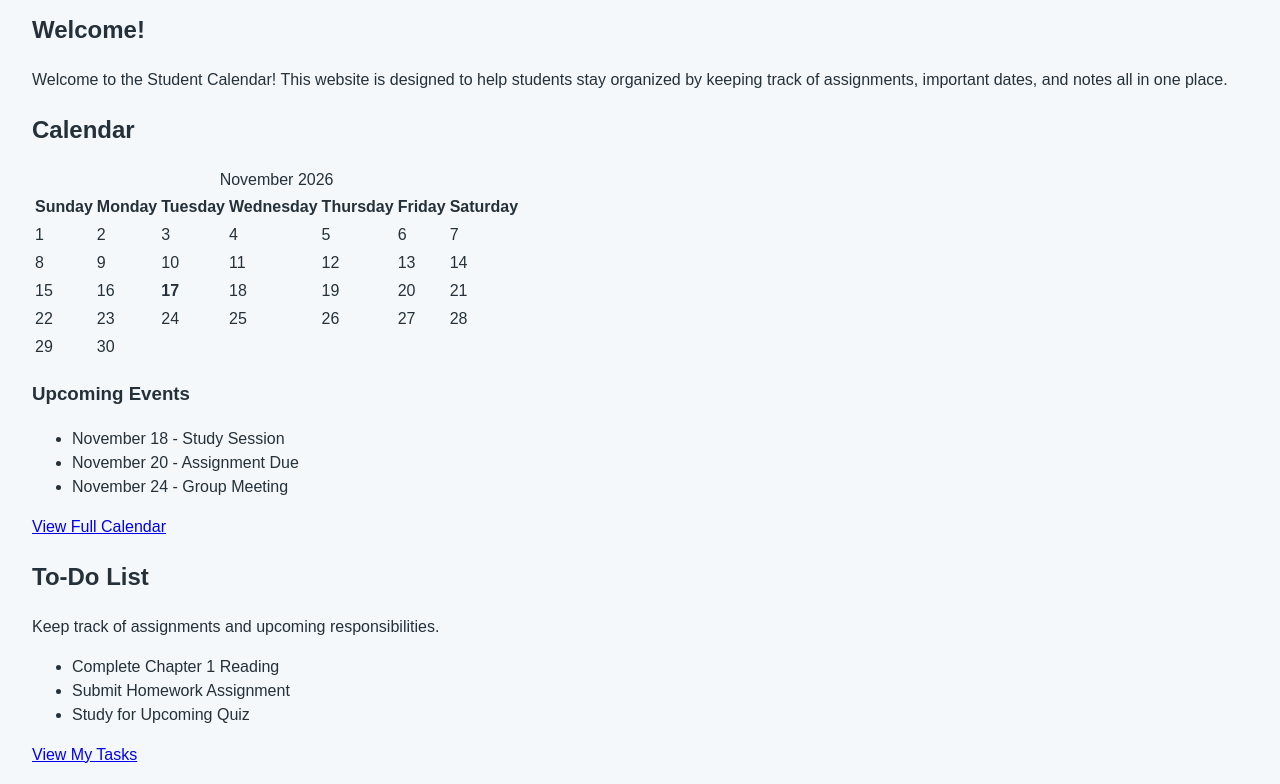
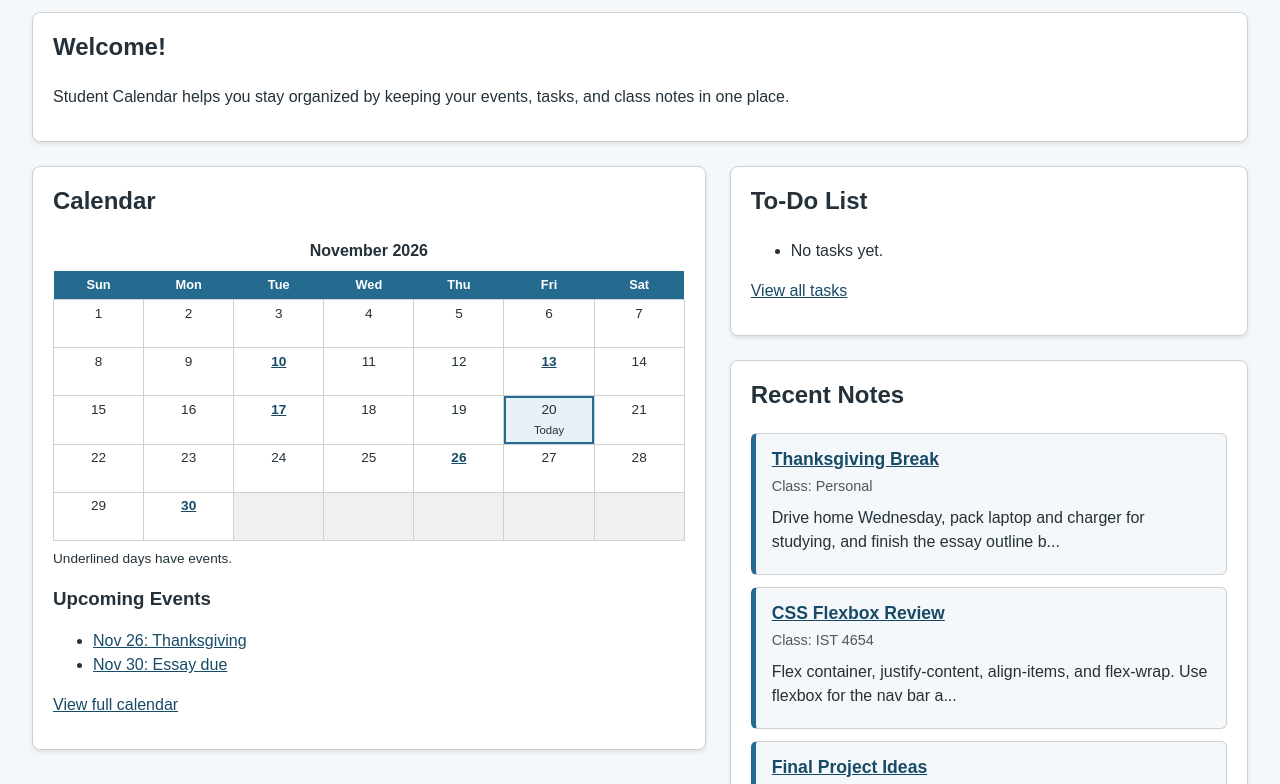
Before and after one commit to briannapinson/studentCalendar, a plain HTML site: page index.html in a window 1280 px wide. Shown: the part 170-954 px from the top of the page. Drawn offline with Linux system fonts and the light colour scheme.

Commit message:
MODIFIED HOME PAGE FOR JAVASCRIPT FUNCTION

```diff
--- /dev/null
+++ b/home.js
@@ -0,0 +1,242 @@
+/* home.js - mini calendar, upcoming events, task preview, recent notes.
+   Reads the same localStorage keys the other pages save to. */
+
+const EVENTS_KEY = "calendarEvents";
+const NOTES_KEY = "notes";
+const TODOS_KEY = "todos";
+const MONTH_NAMES = [
+  "January", "February", "March", "April", "May", "June",
+  "July", "August", "September", "October", "November", "December"
+];
+
+// Keep these sample lists identical to the ones in calendar.js and notes.js
+const sampleEvents = [
+  { name: "Quiz: IST 4654", priority: "Medium", date: "2026-11-10", location: "", description: "" },
+  { name: "Wireframes due", priority: "High", date: "2026-11-13", location: "", description: "" },
+  { name: "Group meeting", priority: "Medium", date: "2026-11-17", location: "", description: "" },
+  { name: "Thanksgiving", priority: "Low", date: "2026-11-26", location: "", description: "" },
+  { name: "Essay due", priority: "High", date: "2026-11-30", location: "", description: "" }
+];
+
+const sampleNotes = [
+  {
+    id: 1,
+    title: "Final Project Ideas",
+    course: "IST 4654",
+    body: "Student calendar with notes, to-do, and calendar pages. Use a shared nav bar, one stylesheet, and sample data for the demo."
+  },
+  {
+    id: 2,
+    title: "CSS Flexbox Review",
+    course: "IST 4654",
+    body: "Flex container, justify-content, align-items, and flex-wrap. Use flexbox for the nav bar and grid for the note cards."
+  },
+  {
+    id: 3,
+    title: "Thanksgiving Break",
+    course: "Personal",
+    body: "Drive home Wednesday, pack laptop and charger for studying, and finish the essay outline before leaving."
+  }
+];
+
+const today = new Date();
+
+/* ---------- Helpers ---------- */
+function readList(key, fallback) {
+  try {
+    const saved = localStorage.getItem(key);
+    if (saved !== null) {
+      return JSON.parse(saved);
+    }
+  } catch (error) {
+    console.error("Could not read " + key + ":", error);
+  }
+  return fallback;
+}
+
+function pad(number) {
+  return String(number).padStart(2, "0");
+}
+
+function dateKey(year, month, day) {
+  return year + "-" + pad(month + 1) + "-" + pad(day);
+}
+
+function shortDate(key) {
+  const parts = key.split("-");
+  return MONTH_NAMES[Number(parts[1]) - 1].slice(0, 3) + " " + Number(parts[2]);
+}
+
+function addEmptyMessage(list, text) {
+  const item = document.createElement("li");
+  item.textContent = text;
+  list.appendChild(item);
+}
+
+const events = readList(EVENTS_KEY, sampleEvents.slice());
+const notes = readList(NOTES_KEY, sampleNotes.slice());
+const todos = readList(TODOS_KEY, []);
+
+/* ---------- Mini calendar ---------- */
+function renderMiniCalendar() {
+  const year = today.getFullYear();
+  const month = today.getMonth();
+  const title = MONTH_NAMES[month] + " " + year;
+  const body = document.getElementById("home-calendar-body");
+  const todayKey = dateKey(year, month, today.getDate());
+
+  document.getElementById("home-calendar-caption").textContent = title;
+  body.innerHTML = "";
+
+  const firstDay = new Date(year, month, 1).getDay();
+  const daysInMonth = new Date(year, month + 1, 0).getDate();
+  let day = 1;
+
+  for (let week = 0; week < 6 && day <= daysInMonth; week++) {
+    const row = document.createElement("tr");
+
+    for (let col = 0; col < 7; col++) {
+      const cell = document.createElement("td");
+
+      if ((week === 0 && col < firstDay) || day > daysInMonth) {
+        cell.className = "empty";
+      } else {
+        const key = dateKey(year, month, day);
+        const dayEvents = events.filter(function (event) { return event.date === key; });
+
+        if (key === todayKey) {
+          cell.className = "today";
+        }
+
+        if (dayEvents.length > 0) {
+          const link = document.createElement("a");
+          link.href = "calendar.html";
+          link.textContent = day;
+          link.className = "has-events";
+          link.title = dayEvents.map(function (event) { return event.name; }).join(", ");
+          link.setAttribute(
+            "aria-label",
+            MONTH_NAMES[month] + " " + day + ": " + dayEvents.length +
+            (dayEvents.length === 1 ? " event" : " events")
+          );
+          cell.appendChild(link);
+        } else {
+          cell.textContent = day;
+        }
+
+        if (key === todayKey) {
+          cell.appendChild(document.createElement("br"));
+          const label = document.createElement("small");
+          label.textContent = "Today";
+          cell.appendChild(label);
+        }
+
+        day++;
+      }
+
+      row.appendChild(cell);
+    }
+
+    body.appendChild(row);
+  }
+}
+
+/* ---------- Upcoming events ---------- */
+function renderUpcoming() {
+  const list = document.getElementById("home-upcoming");
+  const todayKey = dateKey(today.getFullYear(), today.getMonth(), today.getDate());
+  list.innerHTML = "";
+
+  const upcoming = events
+    .filter(function (event) { return event.date >= todayKey; })
+    .sort(function (a, b) { return a.date.localeCompare(b.date); })
+    .slice(0, 5);
+
+  if (upcoming.length === 0) {
+    addEmptyMessage(list, "No upcoming events.");
+    return;
+  }
+
+  upcoming.forEach(function (event) {
+    const item = document.createElement("li");
+    const link = document.createElement("a");
+    link.href = "calendar.html";
+    link.textContent = shortDate(event.date) + ": " + event.name;
+    item.appendChild(link);
+    list.appendChild(item);
+  });
+}
+
+/* ---------- To-do preview ---------- */
+function renderTodos() {
+  const list = document.getElementById("home-todo-list");
+  list.innerHTML = "";
+
+  const active = todos
+    .filter(function (todo) { return !todo.done; })
+    .sort(function (a, b) {
+      if (!a.due && !b.due) return 0;
+      if (!a.due) return 1;
+      if (!b.due) return -1;
+      return a.due.localeCompare(b.due);
+    })
+    .slice(0, 4);
+
+  if (active.length === 0) {
+    addEmptyMessage(list, todos.length === 0 ? "No tasks yet." : "All tasks are done!");
+    return;
+  }
+
+  active.forEach(function (todo) {
+    const item = document.createElement("li");
+    item.textContent = todo.task + (todo.due ? " (due " + shortDate(todo.due) + ")" : "");
+    list.appendChild(item);
+  });
+}
+
+/* ---------- Recent notes ---------- */
+function renderNotes() {
+  const container = document.getElementById("home-notes-list");
+  container.innerHTML = "";
+
+  // Newest notes have the largest ids
+  const recent = notes
+    .slice()
+    .sort(function (a, b) { return b.id - a.id; })
+    .slice(0, 3);
+
+  if (recent.length === 0) {
+    const message = document.createElement("p");
+    message.textContent = "No notes yet.";
+    container.appendChild(message);
+    return;
+  }
+
+  recent.forEach(function (note) {
+    const card = document.createElement("article");
+
+    const heading = document.createElement("h3");
+    const link = document.createElement("a");
+    link.href = "notes.html";
+    link.textContent = note.title;
+    heading.appendChild(link);
+
+    const course = document.createElement("p");
+    course.className = "course";
+    course.textContent = "Class: " + note.course;
+
+    const preview = document.createElement("p");
+    preview.textContent = note.body.length > 90 ? note.body.slice(0, 90) + "..." : note.body;
+
+    card.appendChild(heading);
+    card.appendChild(course);
+    card.appendChild(preview);
+    container.appendChild(card);
+  });
+}
+
+/* ---------- Start ---------- */
+renderMiniCalendar();
+renderUpcoming();
+renderTodos();
+renderNotes();
--- a/index.html
+++ b/index.html
@@ -3,15 +3,16 @@
 <head>
   <meta charset="UTF-8">
   <meta name="viewport" content="width=device-width, initial-scale=1.0">
-  <title>Student Calendar | Home</title>
+  <title>Home | Student Calendar</title>
   <link rel="stylesheet" href="style.css">
 </head>
 <body>
+  <a href="#main" class="skip-link">Skip to main content</a>
 
   <header>
-    <nav>
+    <nav aria-label="Main navigation">
       <ul>
-        <li><a href="index.html">Home</a></li>
+        <li><a href="index.html" aria-current="page">Home</a></li>
         <li><a href="calendar.html">Calendar</a></li>
         <li><a href="todo.html">To-Do</a></li>
         <li><a href="notes.html">Notes</a></li>
@@ -19,130 +20,67 @@
     </nav>
   </header>
 
-  <main>
+  <main id="main">
     <h1>Student Calendar</h1>
 
-    <section>
-      <h2>Welcome!</h2>
+    <section id="welcome" class="home-card" aria-labelledby="welcome-heading">
+      <h2 id="welcome-heading">Welcome!</h2>
       <p>
-        Welcome to the Student Calendar! This website is designed to help
-        students stay organized by keeping track of assignments, important
-        dates, and notes all in one place.
+        Student Calendar helps you stay organized by keeping your events,
+        tasks, and class notes in one place.
       </p>
     </section>
 
-    <!-- Calendar Preview -->
-    <section>
-      <h2>Calendar</h2>
-      <table>
-        <caption>November 2026</caption>
+    <div class="home-columns">
+      <!-- Mini calendar and upcoming events -->
+      <div class="home-column">
+        <section id="home-calendar" class="home-card" aria-labelledby="home-calendar-heading">
+          <h2 id="home-calendar-heading">Calendar</h2>
+          <table id="home-calendar-table">
+            <caption id="home-calendar-caption"></caption>
             <thead>
               <tr>
-            <th>Sunday</th>
-            <th>Monday</th>
-            <th>Tuesday</th>
-            <th>Wednesday</th>
-            <th>Thursday</th>
-            <th>Friday</th>
-            <th>Saturday</th>
+                <th scope="col">Sun</th>
+                <th scope="col">Mon</th>
+                <th scope="col">Tue</th>
+                <th scope="col">Wed</th>
+                <th scope="col">Thu</th>
+                <th scope="col">Fri</th>
+                <th scope="col">Sat</th>
               </tr>
             </thead>
-        <tbody>
-          <tr>
-            <td>1</td>
-            <td>2</td>
-            <td>3</td>
-            <td>4</td>
-            <td>5</td>
-            <td>6</td>
-            <td>7</td>
-          </tr>
-          <tr>
-            <td>8</td>
-            <td>9</td>
-            <td>10</td>
-            <td>11</td>
-            <td>12</td>
-            <td>13</td>
-            <td>14</td>
-          </tr>
-          <tr>
-            <td>15</td>
-            <td>16</td>
-            <td><strong>17</strong></td>
-            <td>18</td>
-            <td>19</td>
-            <td>20</td>
-            <td>21</td>
-          </tr>
-          <tr>
-            <td>22</td>
-            <td>23</td>
-            <td>24</td>
-            <td>25</td>
-            <td>26</td>
-            <td>27</td>
-            <td>28</td>
-          </tr>
-          <tr>
-            <td>29</td>
-            <td>30</td>
-            <td></td>
-            <td></td>
-            <td></td>
-            <td></td>
-            <td></td>
-          </tr>
-        </tbody>
+            <tbody id="home-calendar-body"></tbody>
           </table>
+          <p class="card-note">Underlined days have events.</p>
 
           <h3>Upcoming Events</h3>
-      <ul>
-        <li>November 18 - Study Session</li>
-        <li>November 20 - Assignment Due</li>
-        <li>November 24 - Group Meeting</li>
-      </ul>
+          <ul id="home-upcoming"></ul>
 
-      <p><a href="calendar.html">View Full Calendar</a></p>
+          <p><a href="calendar.html">View full calendar</a></p>
+        </section>
+      </div>
+
+      <!-- To-do list and recent notes -->
+      <div class="home-column">
+        <section id="home-todo" class="home-card" aria-labelledby="home-todo-heading">
+          <h2 id="home-todo-heading">To-Do List</h2>
+          <ul id="home-todo-list"></ul>
+          <p><a href="todo.html">View all tasks</a></p>
         </section>
 
-    <!-- To-Do Preview -->
-    <section>
-      <h2>To-Do List</h2>
-      <p>Keep track of assignments and upcoming responsibilities.</p>
-
-      <ul>
-        <li>Complete Chapter 1 Reading</li>
-        <li>Submit Homework Assignment</li>
-        <li>Study for Upcoming Quiz</li>
-      </ul>
-
-      <p><a href="todo.html">View My Tasks</a></p>
+        <section id="home-notes" class="home-card" aria-labelledby="home-notes-heading">
+          <h2 id="home-notes-heading">Recent Notes</h2>
+          <div id="home-notes-list"></div>
+          <p><a href="notes.html">View all notes</a></p>
         </section>
-
-    <!-- Notes Preview -->
-    <section>
-      <h2>Notes</h2>
-      <p>Keep important reminders and information organized.</p>
-
-      <article>
-        <h3>Important Reminder</h3>
-        <p>Remember to check assignment due dates regularly.</p>
-      </article>
-
-      <article>
-        <h3>Group Project</h3>
-        <p>Keep track of project updates and upcoming meetings.</p>
-      </article>
-
-      <p><a href="notes.html">View Notes</a></p>
-    </section>
-
+      </div>
+    </div>
   </main>
 
   <footer>
     <p>&copy; 2026 Student Calendar | Last Updated: 11/17/2026 | Contact: <a href="mailto:blph3y@umsystem.edu">blph3y@umsystem.edu</a></p>
   </footer>
 
+  <script src="home.js"></script>
 </body>
 </html>
--- a/style.css
+++ b/style.css
@@ -1,12 +1,10 @@
-
-  /* ---------- Website Color Scheme ---------- */
+/* ---------- Website Color Scheme ---------- */
 :root {
   --primary: #246B8F;
   --primary-dark: #174A66;
   --light-gray: #DCEAF1;
   --page-bg: #F5F8FA;
   --text: #24313A;
-}
 }
 
 * {
@@ -511,3 +509,121 @@ footer a {
     padding: 0.1rem 0.25rem;
   }
 }
+
+/* ---------- Home page ---------- */
+#welcome {
+  margin: 1rem 0 1.5rem;
+}
+
+.home-columns {
+  display: grid;
+  grid-template-columns: 1.3fr 1fr;
+  gap: 1.5rem;
+  align-items: start;
+  margin-bottom: 1.5rem;
+}
+
+.home-column {
+  display: grid;
+  gap: 1.5rem;
+}
+
+.home-card {
+  padding: 1rem 1.25rem;
+  background: #ffffff;
+  border: 1px solid #d0d0d0;
+  border-radius: 8px;
+  box-shadow: 0 2px 4px rgba(0, 0, 0, 0.1);
+}
+
+.home-card h2 {
+  margin-top: 0;
+}
+
+.home-card h3 {
+  margin: 1rem 0 0.25rem;
+}
+
+.home-card a {
+  color: var(--primary-dark);
+}
+
+.card-note {
+  margin: 0.5rem 0;
+  font-size: 0.85rem;
+}
+
+#home-calendar-table {
+  width: 100%;
+  table-layout: fixed;
+  border-collapse: collapse;
+}
+
+#home-calendar-table caption {
+  margin-bottom: 0.5rem;
+  font-weight: bold;
+}
+
+#home-calendar-table th {
+  padding: 0.3rem;
+  font-size: 0.8rem;
+  background: var(--primary);
+  color: #ffffff;
+}
+
+#home-calendar-table td {
+  height: 3rem;
+  padding: 0.2rem;
+  font-size: 0.85rem;
+  text-align: center;
+  vertical-align: top;
+  border: 1px solid #d0d0d0;
+}
+
+#home-calendar-table td.empty {
+  background: #f0f0f0;
+}
+
+#home-calendar-table td.today {
+  background: #e8f1f7;
+  outline: 2px solid var(--primary);
+  outline-offset: -2px;
+}
+
+#home-calendar-table a.has-events {
+  font-weight: bold;
+  text-decoration: underline;
+}
+
+#home-notes-list {
+  display: grid;
+  gap: 0.75rem;
+}
+
+#home-notes-list article {
+  padding: 0.75rem 1rem;
+  background: var(--page-bg);
+  border: 1px solid #d0d0d0;
+  border-left: 5px solid var(--primary);
+  border-radius: 6px;
+}
+
+#home-notes-list h3 {
+  margin: 0 0 0.25rem;
+  font-size: 1.1rem;
+}
+
+#home-notes-list p {
+  margin: 0 0 0.5rem;
+}
+
+#home-notes-list .course {
+  font-size: 0.9rem;
+  color: #555555;
+}
+
+@media (max-width: 800px) {
+  .home-columns {
+    grid-template-columns: 1fr;
+  }
+}
```
Lines whose indentation alone changed are shown as unchanged.
